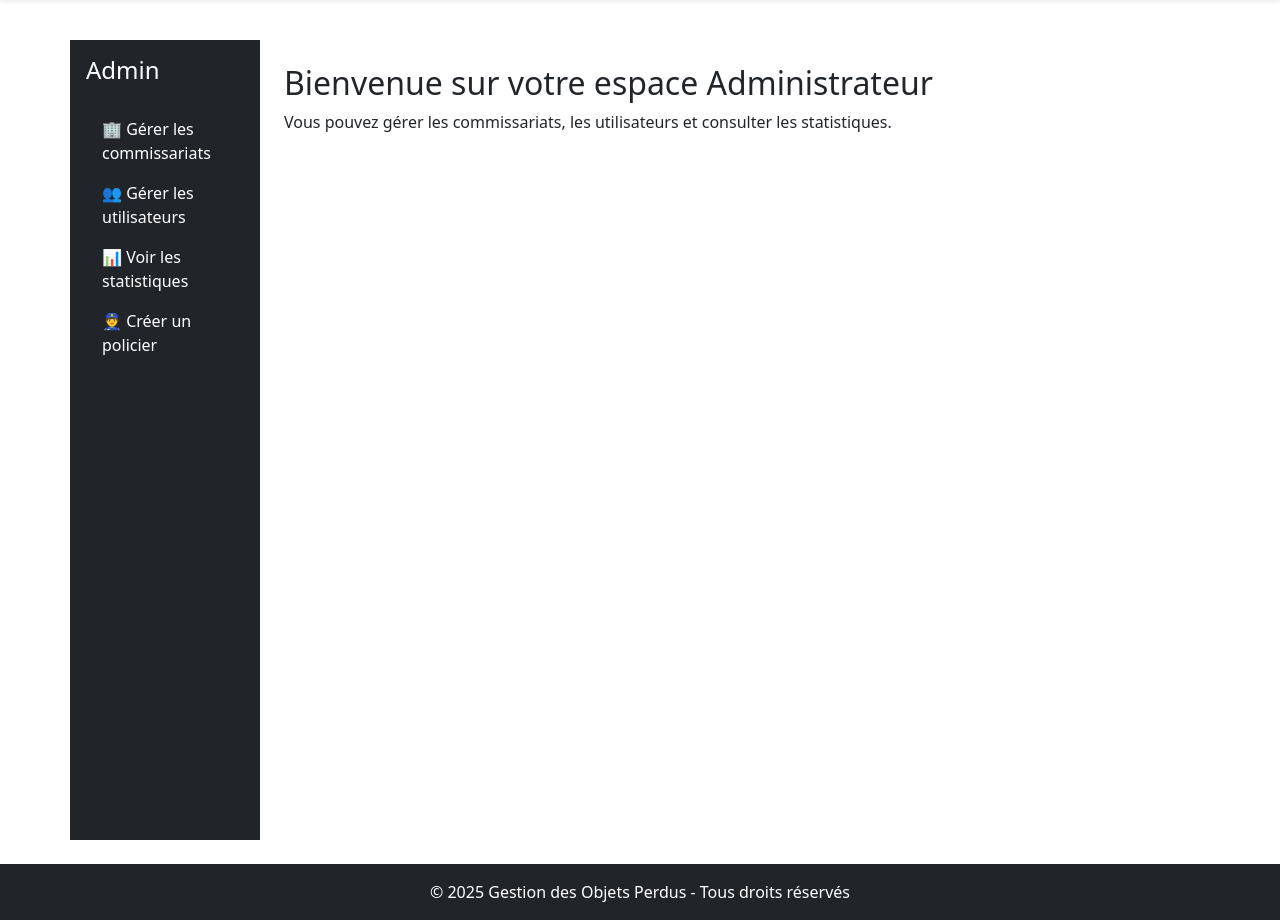
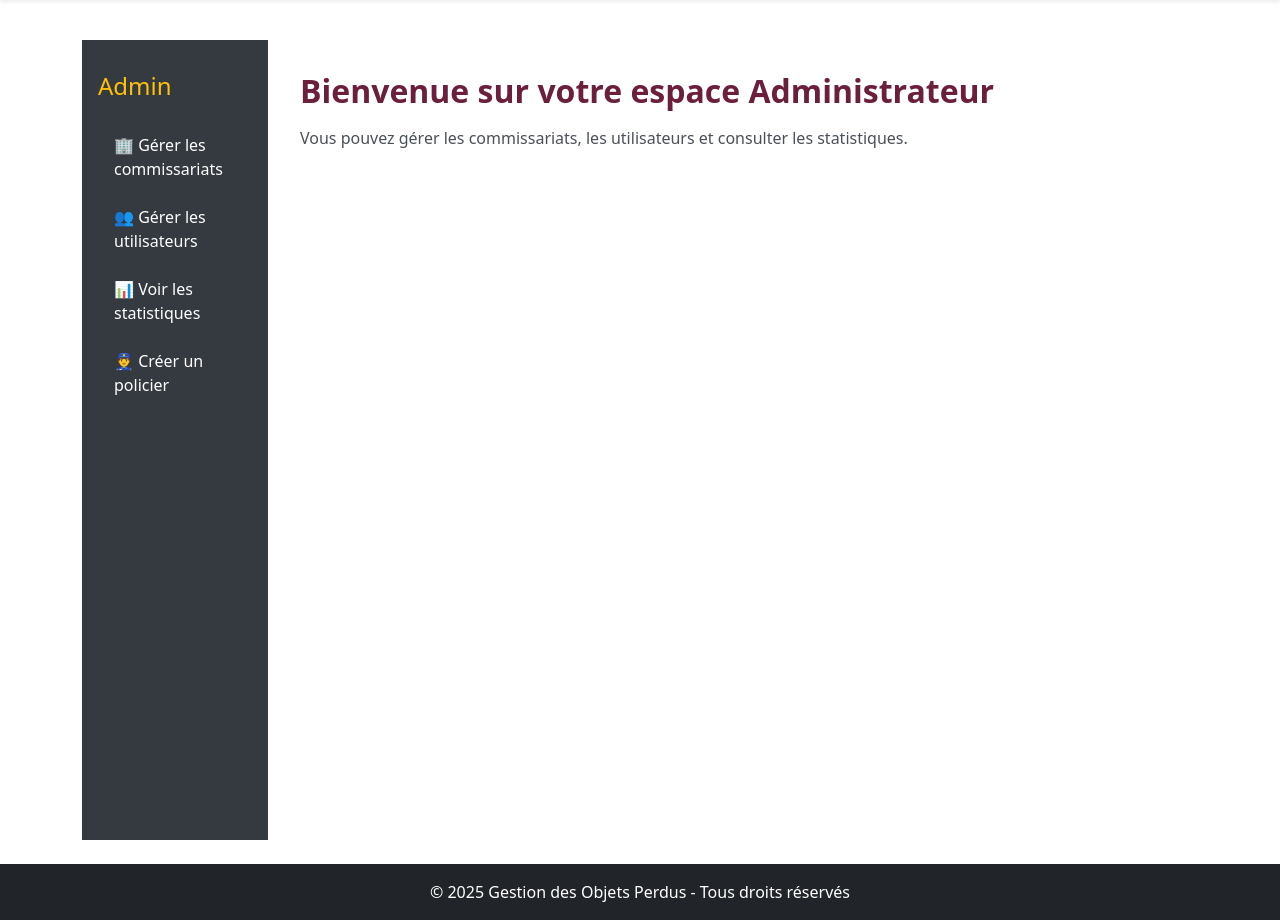
Before and after one commit to toudieng/lost-and-found-app, a Django app: page /dashboard/admin/ in a window 1280 px wide. Shown: the part 56-976 px from the top of the page. Run offline with Django 5.2, Linux system fonts and the light colour scheme; the visitor is signed in with stand-in values (Sample User, id 1); some libraries are stand-ins or nearby versions.

Commit message:
mise en forme rek

```diff
--- a/frontend/templates/frontend/admin/dashboard_admin.html
+++ b/frontend/templates/frontend/admin/dashboard_admin.html
@@ -2,25 +2,76 @@
 
 {% block title %}Dashboard Administrateur{% endblock %}
 
+{% block extra_css %}
+<style>
+
+    .sidebar {
+        background-color: #343a40;
+        color: #fff;
+        min-height: 100vh;
+        padding: 2rem 1rem;
+        position: sticky;
+        top: 0;
+    }
+
+    .sidebar h4 {
+        color: #ffc107;
+        margin-bottom: 1.5rem;
+    }
+
+    .sidebar .nav-link {
+        color: #fff;
+        margin-bottom: 0.5rem;
+        border-radius: 0.25rem;
+    }
+
+    .sidebar .nav-link:hover {
+        background-color: #495057;
+        color: #ffc107;
+    }
+
+
+    .main-content {
+        padding: 2rem;
+    }
+
+    .welcome-title {
+        color: #6c1e3d;
+        font-weight: 700;
+        margin-bottom: 1rem;
+    }
+
+    .welcome-text {
+        font-size: 1rem;
+        color: #495057;
+    }
+
+    @media (max-width: 768px) {
+        .sidebar {
+            min-height: auto;
+            padding: 1rem;
+        }
+    }
+</style>
+{% endblock %}
+
 {% block content %}
-<div class="row">
+<div class="row g-0">
 
-    <div class="col-md-3 col-lg-2 bg-dark text-white p-3 vh-100">
-        <h4 class="mb-4">Admin</h4>
-       <ul class="nav flex-column">
-    <li><a class="nav-link text-white" href="{% url 'gerer_commissariats' %}">🏢 Gérer les commissariats</a></li>
-    <li><a class="nav-link text-white" href="{% url 'gerer_utilisateurs' %}">👥 Gérer les utilisateurs</a></li>
-    <li><a class="nav-link text-white" href="{% url 'voir_stats' %}">📊 Voir les statistiques</a></li>
-    <li><a class="nav-link text-white" href="{% url 'creer_policier' %}">👮 Créer un policier</a></li>
-
-</ul>
-
+    <div class="col-md-3 col-lg-2 sidebar">
+        <h4>Admin</h4>
+        <ul class="nav flex-column">
+            <li class="nav-item"><a class="nav-link" href="{% url 'gerer_commissariats' %}">🏢 Gérer les commissariats</a></li>
+            <li class="nav-item"><a class="nav-link" href="{% url 'gerer_utilisateurs' %}">👥 Gérer les utilisateurs</a></li>
+            <li class="nav-item"><a class="nav-link" href="{% url 'voir_stats' %}">📊 Voir les statistiques</a></li>
+            <li class="nav-item"><a class="nav-link" href="{% url 'creer_policier' %}">👮 Créer un policier</a></li>
+        </ul>
     </div>
 
 
-    <div class="col-md-9 col-lg-10 p-4">
-        <h2>Bienvenue sur votre espace Administrateur</h2>
-        <p>Vous pouvez gérer les commissariats, les utilisateurs et consulter les statistiques.</p>
+    <div class="col-md-9 col-lg-10 main-content">
+        <h2 class="welcome-title">Bienvenue sur votre espace Administrateur</h2>
+        <p class="welcome-text">Vous pouvez gérer les commissariats, les utilisateurs et consulter les statistiques.</p>
     </div>
 </div>
 {% endblock %}
--- a/frontend/templates/frontend/home.html
+++ b/frontend/templates/frontend/home.html
@@ -13,8 +13,6 @@
     <div class="container">
         <h1 class="display-3 fw-bold mb-4">📦 Bienvenue sur la plateforme des Objets Perdus</h1>
         <p class="lead mb-5 fs-5">Déclarez un objet perdu, consultez les objets retrouvés et suivez vos démarches en toute sécurité.</p>
-
-        <!-- Deux boutons à la place de "liste_objets" -->
         <a href="{% url 'objets_perdus' %}" class="btn btn-danger btn-lg shadow-lg me-3">❌ Voir les objets perdus</a>
         <a href="{% url 'objets_trouves' %}" class="btn btn-success btn-lg shadow-lg">✅ Voir les objets trouvés</a>
     </div>
```
Also changed, not shown: backend/users/forms.py (+12 -5 lines), frontend/templates/users/login.html (+50 -18 lines), frontend/templates/users/register.html (+38 -16 lines), frontend/views.py (+9 -3 lines).
